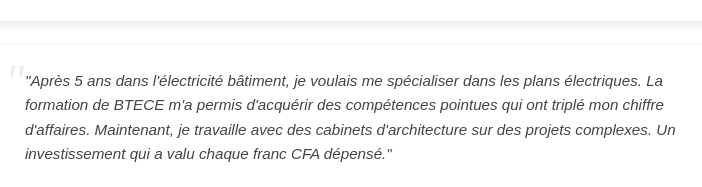
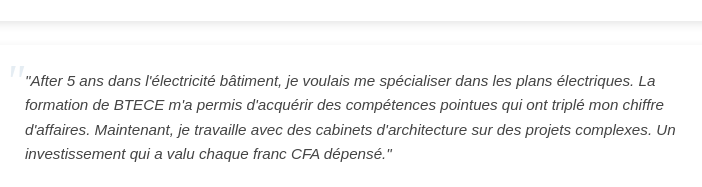
Before and after one commit to BaackPro/btece-formation, a website: page index.html in a window 1280 px wide. Shown: the part 4634-4821 px from the top of the page, 287-989 px from the left. Drawn offline with nearby package versions, Linux system fonts and the light colour scheme; a web font is replaced by a local one.

Commit message:
Auto-update 31/08/2025 13:28

```diff
--- a/index.html
+++ b/index.html
@@ -1061,7 +1061,7 @@
 
                     <div class="testimonial">
                         <div class="testimonial-content">
-                            "Après 5 ans dans l'électricité bâtiment, je voulais me spécialiser dans les plans électriques. La formation de BTECE m'a permis d'acquérir des compétences pointues qui ont triplé mon chiffre d'affaires. Maintenant, je travaille avec des cabinets d'architecture sur des projets complexes. Un investissement qui a valu chaque franc CFA dépensé."
+                            "After 5 ans dans l'électricité bâtiment, je voulais me spécialiser dans les plans électriques. La formation de BTECE m'a permis d'acquérir des compétences pointues qui ont triplé mon chiffre d'affaires. Maintenant, je travaille avec des cabinets d'architecture sur des projets complexes. Un investissement qui a valu chaque franc CFA dépensé."
                         </div>
                         <div class="testimonial-author">
                             <img src="assets/images/testimonials/testimonial4.webp" alt="Portrait de Marcel K." class="no-download" loading="lazy" width="80" height="80">
```
Also changed, not shown: 1 other file.
